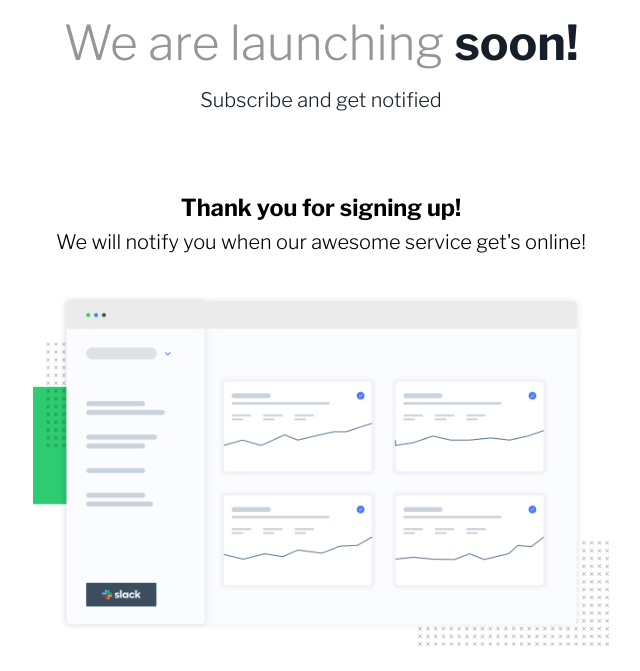
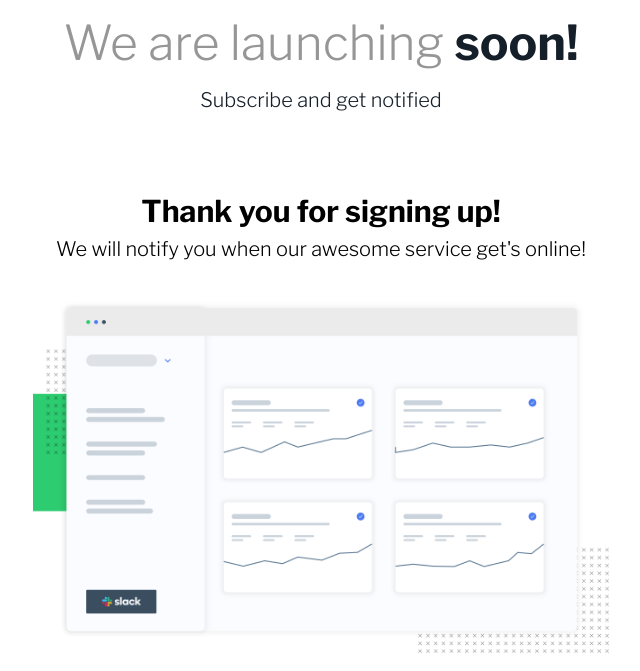
Before and after one commit to Lumensum/FEM-ping-single-column-coming-soon-page, a plain HTML site: page index.html in a window 1280 px wide. Both pictures are taken after typing "name@example.com" into the empty fields and a click on the input "Notify Me". Shown: the part 129-800 px from the top of the page, without its empty margins (319-959 px from the left). Drawn offline with nearby package versions, Linux system fonts and the light colour scheme.

Commit message:
Adjusted h3 to h2

```diff
--- a/index.html
+++ b/index.html
@@ -93,7 +93,7 @@
       </form>
 
       <div id="thankyoumessage" class="thankyoumessage">
-        <h3>Thank you for signing up!</h3>
+        <h2>Thank you for signing up!</h2>
         <p>We will notify you when our awesome service get's online!</p>
       </div>
 
--- a/style.css
+++ b/style.css
@@ -149,7 +149,7 @@ form input[type="submit"]:hover {
   display: none;
 }
 
-.thankyoumessage h3 {
+.thankyoumessage h2 {
   margin-bottom: 12px;
 }
 
@@ -235,7 +235,7 @@ footer p {
     padding-left: 32px;
   }
 
-  .thankyoumessage h3 {
+  .thankyoumessage h2 {
     margin-bottom: 8px;
   }
 
```
